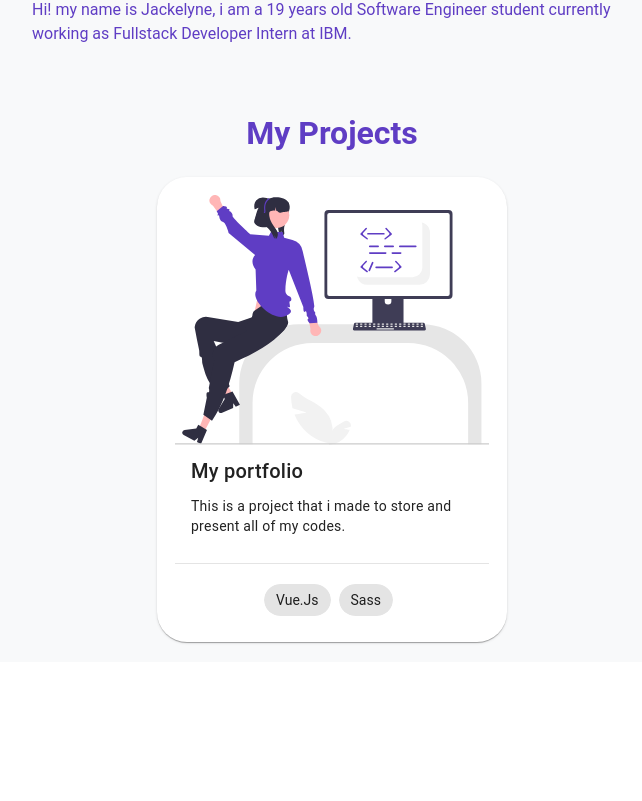
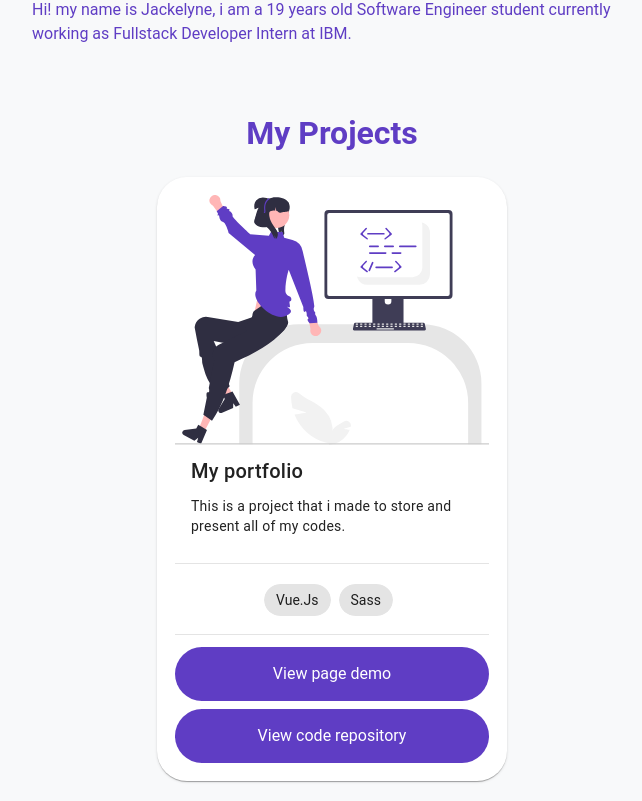
Before and after one commit to jaqnunes/portfolio, a Vue app: page / in a window 1280 px wide. Shown: the part 787-1588 px from the top of the page, without its empty margins (308-950 px from the left). Before the commit the page ends 1449 px from the top, so only its background shows below. Built offline with nearby package versions, Linux system fonts and the light colour scheme.

Commit message:
feat: initial buttons for project cards

```diff
--- a/src/components/minor-components/ProjectCard.vue
+++ b/src/components/minor-components/ProjectCard.vue
@@ -22,6 +22,26 @@
       </v-chip-group>
     </div>
 
+    <v-divider />
+
+    <div class="buttons">
+      <a
+        href="https://github.com/jaqnunes"
+        target="_blank"
+        class="button mb-2"
+      >
+        View page demo
+      </a>
+      <a
+        href="https://github.com/jaqnunes"
+        target="_blank"
+        class="button"
+        :icon="CodeBracketIcon"
+      >
+        View code repository
+      </a>
+    </div>
+
   </v-card>
 </template>
 
@@ -42,11 +62,7 @@ export default {
 
 .v-card:hover {
   transition: 0s;
-  box-shadow: 0px 20px 30px 0px rgba(115,115,115,0.7);
-}
-
-.v-card:active {
-  box-shadow: 0px 20px 20px -5px rgba(115,115,115,0.7);
+  box-shadow: 0px 20px 20px 0px rgba(115,115,115,0.7);
 }
 
 .v-divider {
@@ -59,4 +75,23 @@ export default {
   margin-top: 12px;
 }
 
+.buttons {
+  display: flex;
+  flex-wrap: wrap;
+  flex-direction: column;
+  align-items: center;
+  margin-top: 12px;
+  max-width: 350px;
+}
+
+.button {
+  text-decoration: none;
+  text-align: center;
+  background-color: #5f3dc4;
+  color: #fff;
+  border-radius: 30px;
+  padding: 15px;
+  width: 100%
+}
+
 </style>
```
